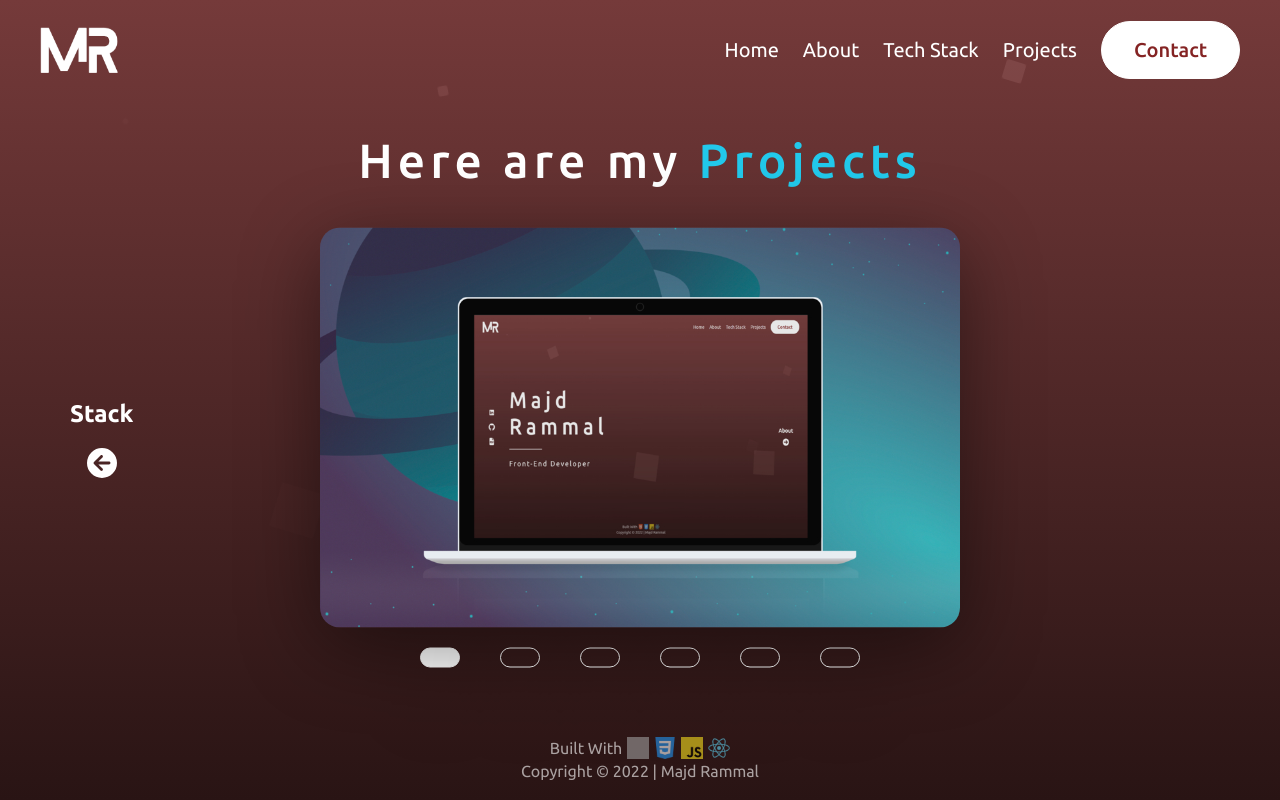
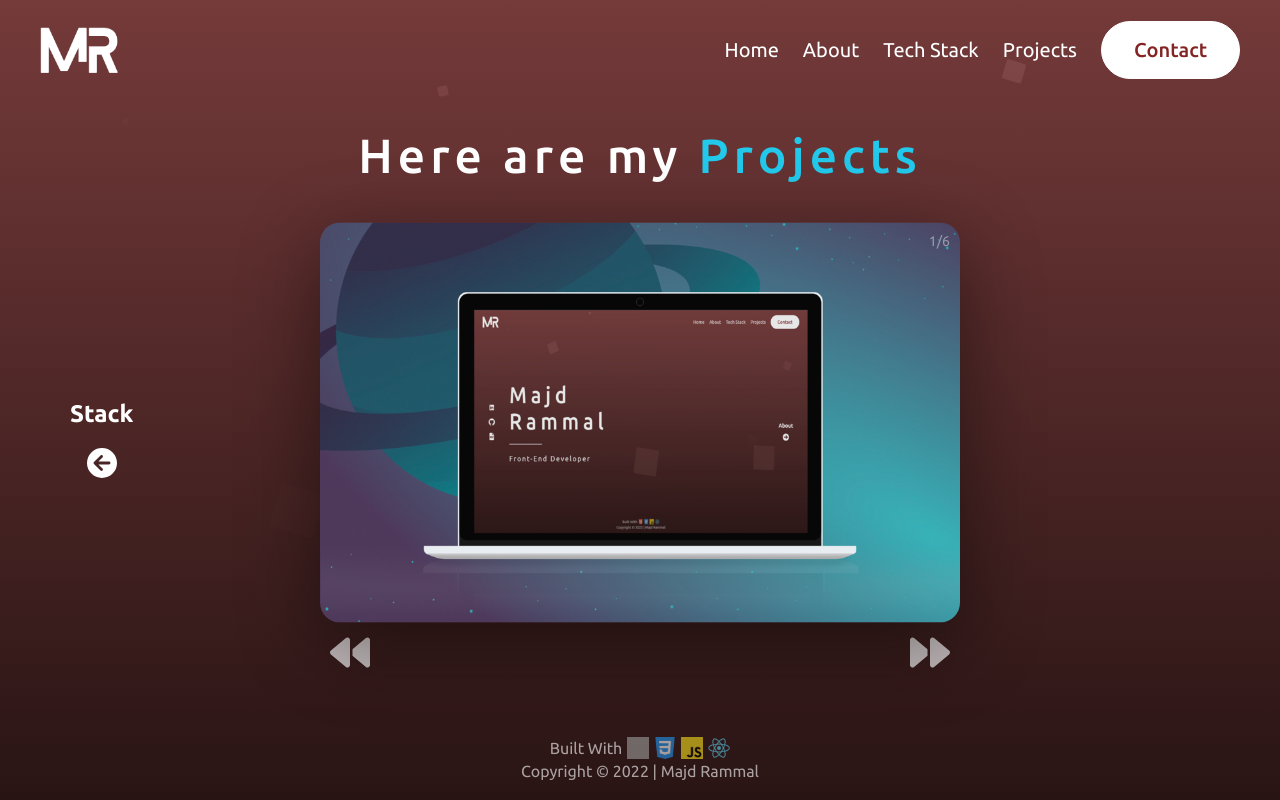
Before and after one commit to majdrammal/majd-rammal-eportfolio, a React (Create React App) app: page /projects in a window 1280 px wide. Built offline with nearby package versions, Linux system fonts and the light colour scheme; grey boxes are pictures that could not be loaded.

Commit message:
Changed projects navigation + added project img

```diff
--- a/src/ProjectsData.js
+++ b/src/ProjectsData.js
@@ -2,6 +2,7 @@ import maintenance from './assets/maintenance.jpg'
 import flix from './assets/flix.jpg'
 import haroun from './assets/haroun.jpg'
 import portfolio from './assets/portfolio.jpg'
+import ssea from './assets/ssea.jpg'
 
 export const data = [
     {
@@ -25,11 +26,11 @@ export const data = [
         link: "https://the-flix.herokuapp.com/"
     },
     {
-        img: maintenance,
+        img: ssea,
         title: 'AUB Small Businesses',
         tech: 'HTML, CSS, JavaScript and React',
         desc: "Solely designing and developing an AUB-backed website that showcases AUB students' small businesses.",
-        link:"https://github.com/majdrammal/small-businesses"
+        link:"https://ssea-small-businesses.herokuapp.com/"
     },
     {
         img: maintenance,
--- a/src/components/Projects.jsx
+++ b/src/components/Projects.jsx
@@ -1,4 +1,4 @@
-import React, { useState } from 'react';
+import React, { useState, useEffect } from 'react';
 import NextPage from './ui/NextPage';
 import PrevPage from './ui/PrevPage';
 import Project from './ui/Project';
@@ -7,14 +7,35 @@ import { FontAwesomeIcon } from '@fortawesome/react-fontawesome';
 
 const Projects = () => {
 
-    function projectOpen(num) {
-        for (let i = 0; i < data.length; i++) {
-            document.body.classList.remove(`project__open--${i}`)
+    let num = -1
+    function projectOpen() {
+        document.body.classList.remove(`project__open--${num}`)
+        if (num == data.length - 1) {
+            num = 0
+            document.body.classList += ` project__open--${num}`
         }
-        document.body.classList += ` project__open--${num}`
+        else {
+            num++
+            document.body.classList += ` project__open--${num}`
+        }
     }
 
-    projectOpen(0);
+    function projectPrev() {
+        document.body.classList.remove(`project__open--${num }`)
+        if (num == 0) {
+            num = data.length - 1
+            document.body.classList += ` project__open--${num}`
+        }
+        else {
+            num--
+            document.body.classList += ` project__open--${num}`
+        }
+    }
+
+    useEffect(() => {
+        document.body.classList = ""
+        projectOpen()
+    }, [])
 
     return (
         <section id="projects">
@@ -31,12 +52,10 @@ const Projects = () => {
                     <Project num={5} />
                 </ul>
                 <div className="project__hr--list">
-                    <hr className="project__hr project__hr--0" onClick = {() => projectOpen(0)} />
-                    <hr className="project__hr project__hr--1" onClick = {() => projectOpen(1)}/>
-                    <hr className="project__hr project__hr--2" onClick = {() => projectOpen(2)}/>
-                    <hr className="project__hr project__hr--3" onClick = {() => projectOpen(3)}/>
-                    <hr className="project__hr project__hr--4" onClick = {() => projectOpen(4)}/>
-                    <hr className="project__hr project__hr--5" onClick = {() => projectOpen(5)}/>
+                    <FontAwesomeIcon icon="fa-solid fa-backward" onClick = {() => projectPrev()}/>
+                    <FontAwesomeIcon icon="fa-solid fa-forward" onClick = {() => projectOpen()}/>
+                    {/* <button className="project__btn" >Back</button>
+                    <button className="project__btn" >Next</button> */}
                 </div>
             </div>
             <PrevPage text="stack" link="stack" />
--- a/src/components/ui/Project.jsx
+++ b/src/components/ui/Project.jsx
@@ -22,6 +22,7 @@ const Project = ({ num }) => {
                         </a>
                     </div>
                 </div>
+                <p className="project__index">{`${num+1}/${data.length}`}</p>
             </div>
         </li>
 }
--- a/src/index.css
+++ b/src/index.css
@@ -551,12 +551,19 @@ nav {
   display: block;
 }
 
-.project__open--0 .project__hr--0, .project__open--1 .project__hr--1, .project__open--2 .project__hr--2, .project__open--3 .project__hr--3, .project__open--4 .project__hr--4, .project__open--5 .project__hr--5 {
+/* .project__btn {
   background-color: white;
-}
+  border: none;
+  color: rgba(56, 12, 12, 0.462);
+  margin-top: 10px;
+  font-size: 16px;
+  font-weight: bold;
+  padding: 5px 10px;
+  border-radius: 20px;
+} */
 
-.project__hr--5 {
-  margin-right: 0 !important;
+.project__btn:first-child {
+  margin-right: 20px;
 }
 
 .project__wrapper {
@@ -627,7 +634,7 @@ nav {
   cursor: pointer;
 }
 
-.project__1 .project__description--link, .project__3 .project__description--link {
+.project__4 .project__description--link, .project__5 .project__description--link {
   cursor: not-allowed;
 }
 
@@ -637,25 +644,30 @@ nav {
 }
 
 .project__hr--list {
+  width: 100%;
+  padding: 10px 10px 0 10px;
   display: flex;
   align-items: center;
-  justify-content: center;
+  justify-content: space-between;
 }
 
-.project__hr {
+.fa-backward, .fa-forward {
+  font-size: 40px;
   cursor: pointer;
-  height: 20px;
-  width: 40px;
-  border: 1px solid white;
-  border-radius: 20px;
-  box-shadow: 0 20px 80px 0 rgb(0, 0, 0, 0.45);
-  background-color: transparent;
-  margin: 20px 40px 0 0;
   transition: all 300ms ease;
+  color: rgba(255, 255, 255, 0.692);
 }
 
-.project__hr:hover {
-  transform: scale(1.05);
+.fa-backward:hover, .fa-forward:hover {
+  color: white;
+}
+
+.project__index {
+  position: absolute;
+  top: 10px;
+  right: 10px;
+  font-size: 14px;
+  color: rgba(255, 255, 255, 0.428)
 }
 
 /* MODAL & ABOUT MODAL */
--- a/src/index.js
+++ b/src/index.js
@@ -4,9 +4,9 @@ import './index.css';
 import App from './App';
 import reportWebVitals from './reportWebVitals';
 import { library } from '@fortawesome/fontawesome-svg-core';
-import { faFilePdf, faCircleArrowRight, faCircleArrowLeft, faX, faLink, faSpinner } from '@fortawesome/free-solid-svg-icons';
+import { faFilePdf, faCircleArrowRight, faCircleArrowLeft, faX, faLink, faSpinner, faForward, faBackward } from '@fortawesome/free-solid-svg-icons';
 
-library.add(faFilePdf, faCircleArrowRight, faCircleArrowLeft, faX, faLink, faSpinner)
+library.add(faFilePdf, faCircleArrowRight, faCircleArrowLeft, faX, faLink, faSpinner, faForward, faBackward)
 
 const root = ReactDOM.createRoot(
   document.getElementById("root")
```
Also changed, not shown: src/assets/ssea.jpg (added).
